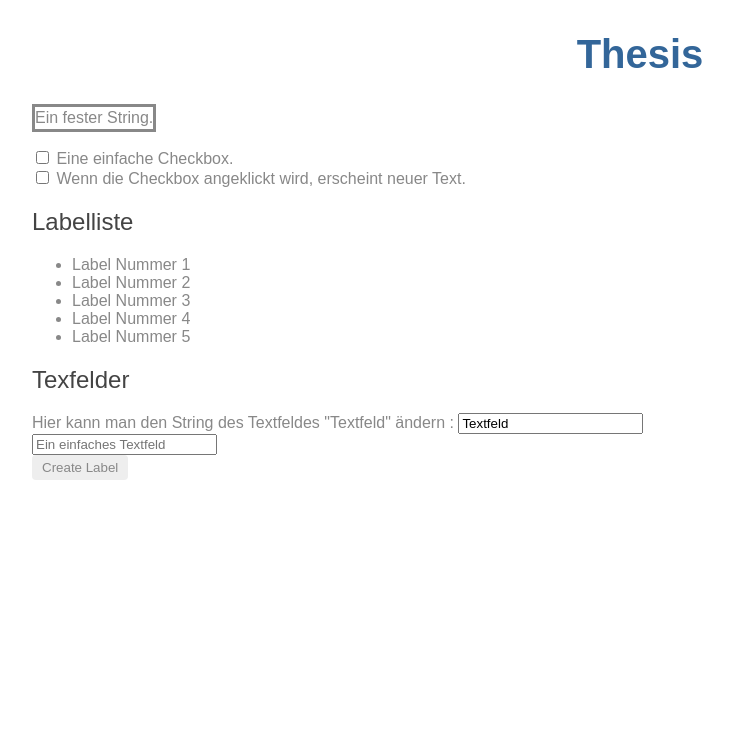
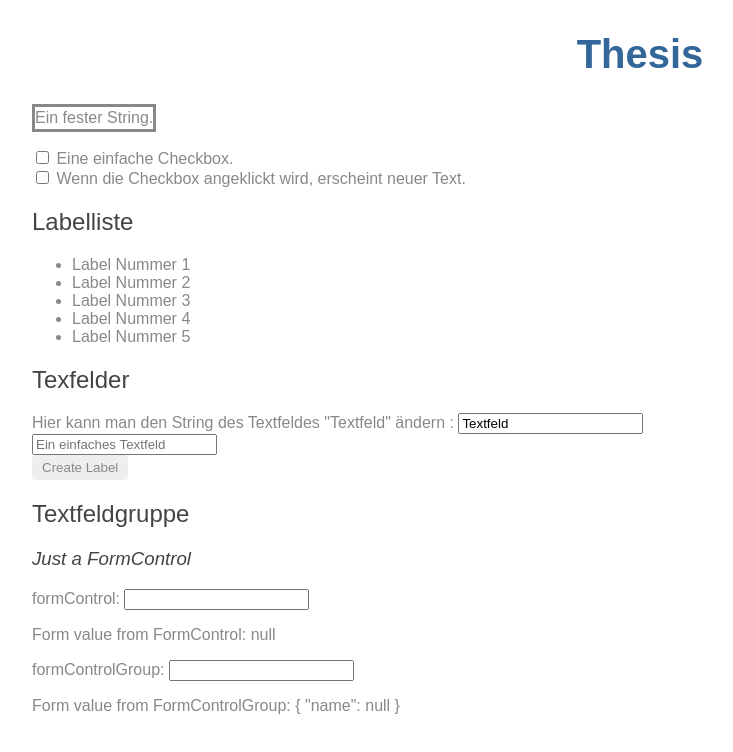
Before and after one commit to JuleSch/bach, an Angular app: page / in a window 1280 px wide. Shown: the top 752 px of the page, without its empty margins (0-733 px from the left). Built offline with nearby package versions, Linux system fonts and the light colour scheme.

Commit message:
FormControl...

```diff
--- a/src/app/app.component.html
+++ b/src/app/app.component.html
@@ -7,4 +7,5 @@
   <app-textfields></app-textfields>
   <button (click)="createLabelComponent()">Create Label</button>
   <dynamic-component [componentData]="componentData"></dynamic-component>
-</div>
+  <app-textfieldgroup></app-textfieldgroup>
+ </div>
--- a/src/app/app.component.ts
+++ b/src/app/app.component.ts
@@ -10,7 +10,7 @@ export class AppComponent {
   title = 'Thesis';
   componentData = null;
 
-  createLabelComponent(){
+ createLabelComponent(){
     this.componentData = {
       component: LabelComponent,
       inputs: {
--- /dev/null
+++ b/src/app/textfieldgroup/textfieldgroup.component.html
@@ -0,0 +1,16 @@
+<h2>Textfeldgruppe</h2>
+<h3><i>Just a FormControl</i></h3>
+<label class="center-block">formControl:
+  <input class="form-control" [formControl]="name">
+</label>
+<p>Form value from FormControl: {{ name.value | json }}</p>
+<form [formGroup]="textfieldForm" novalidate>
+  <!-- novalidate verhindert, dass der Browser native HTML-Validierungen durchführt.-->
+  <div class="form-group">
+    <label class="center-block">formControlGroup:
+      <input class="form-control" formControlName="name">
+    </label>
+  </div>
+</form>
+
+<p>Form value from FormControlGroup: {{ textfieldForm.value | json }}</p>  <!-- Piping rendert zu json-Format-->
--- /dev/null
+++ b/src/app/textfieldgroup/textfieldgroup.component.ts
@@ -0,0 +1,18 @@
+import { Component } from '@angular/core';
+import { FormControl, FormGroup} from '@angular/forms';
+
+@Component({
+  selector: 'app-textfieldgroup',
+  templateUrl: './textfieldgroup.component.html',
+  styleUrls: ['./textfieldgroup.component.css']
+})
+export class TextfieldgroupComponent {
+  // FormControl ist eine Direktive, mit der Sie eine FormControl-Instanz direkt erstellen und verwalten können.
+  // Es wird in der Vorlage an ein HTML-Eingabefeld gebunden.
+  name = new FormControl();
+
+  // FormControlGroup:_
+  textfieldForm = new FormGroup({
+    name: new FormControl()
+  });
+}
```
Also changed, not shown: src/app/app.module.ts (+7 -4 lines), src/app/data-model.ts (added, +21 -0 lines), src/app/textfieldgroup/textfieldgroup.component.css (added), 1 other file (tests, documents, lock files or other folders).
